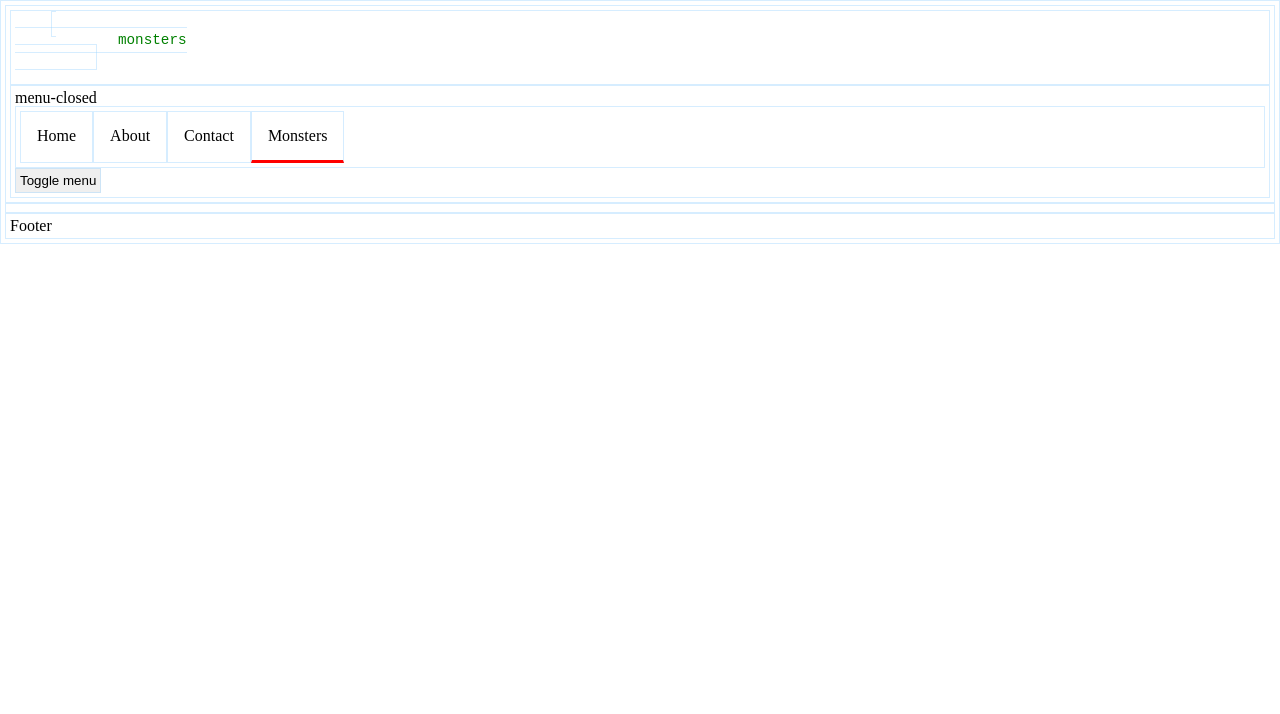
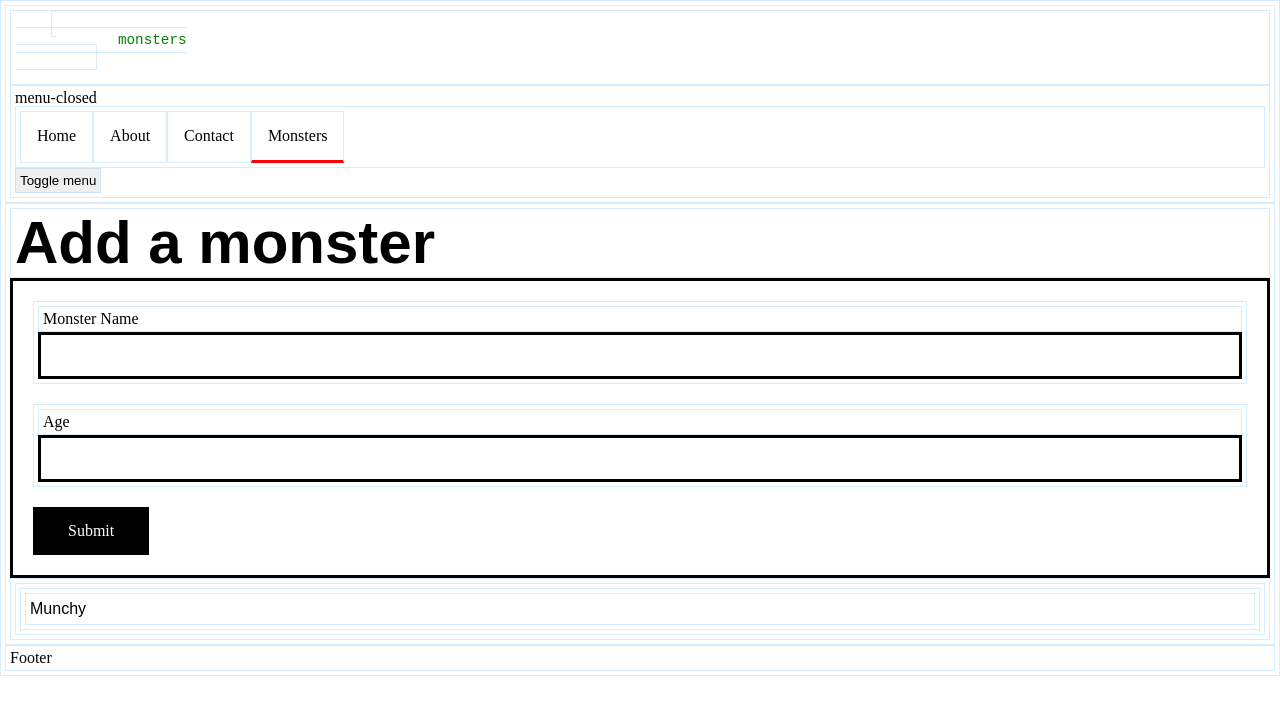
Before and after one commit to AndyLSQ/vite-test-project, a Vue app: page /monsters in a window 1280 px wide. Shown: the top 714 px of the page. Built offline with nearby package versions, Linux system fonts and the light colour scheme.

Commit message:
Update monsters and monster detail views

```diff
--- a/src/views/HomeView.vue
+++ b/src/views/HomeView.vue
@@ -1,6 +1,4 @@
-<script setup>
-   import MonsterForm from '../components/MonsterForm.vue';
-</script>
+<script setup></script>
 
 <template>
    <h1 class="loud-voice">Super Food</h1>
--- /dev/null
+++ b/src/views/MonsterView.vue
@@ -0,0 +1,16 @@
+<script setup>
+	import { useRoute } from 'vue-router';
+	import { useMonsterStore } from '@/stores/monsters';
+
+	const route = useRoute();
+	const monsters = useMonsterStore();
+
+	const monster = monsters.list.find(function (record) {
+		return record.slug == route.params.slug;
+	});
+</script>
+
+<template>
+	<!-- {{ route.params.slug }} -->
+	<h1 class="loud-voice">{{ monster.name }}</h1>
+</template>
--- a/src/views/MonstersView.vue
+++ b/src/views/MonstersView.vue
@@ -1,5 +1,9 @@
-<script>
+<script setup>
 	import MonsterForm from '../components/MonsterForm.vue';
 </script>
-<h1>test monstersview.vue file</h1>
-<MonsterForm />
+
+<template>
+	<h1 class="loud-voice">Add a monster</h1>
+
+	<MonsterForm />
+</template>
```
